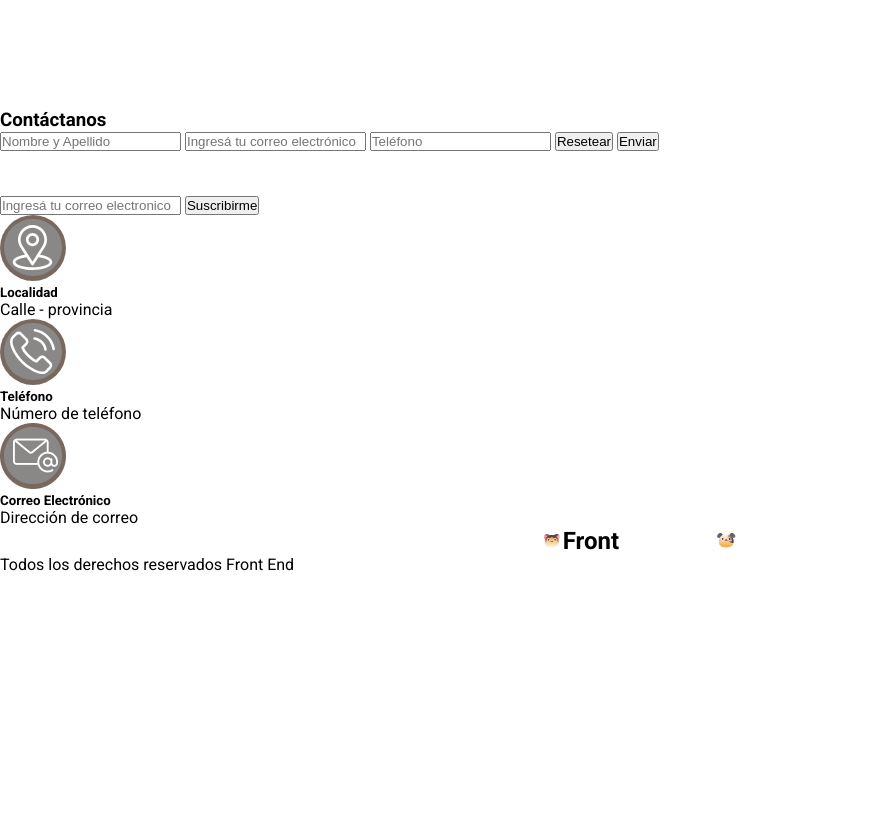
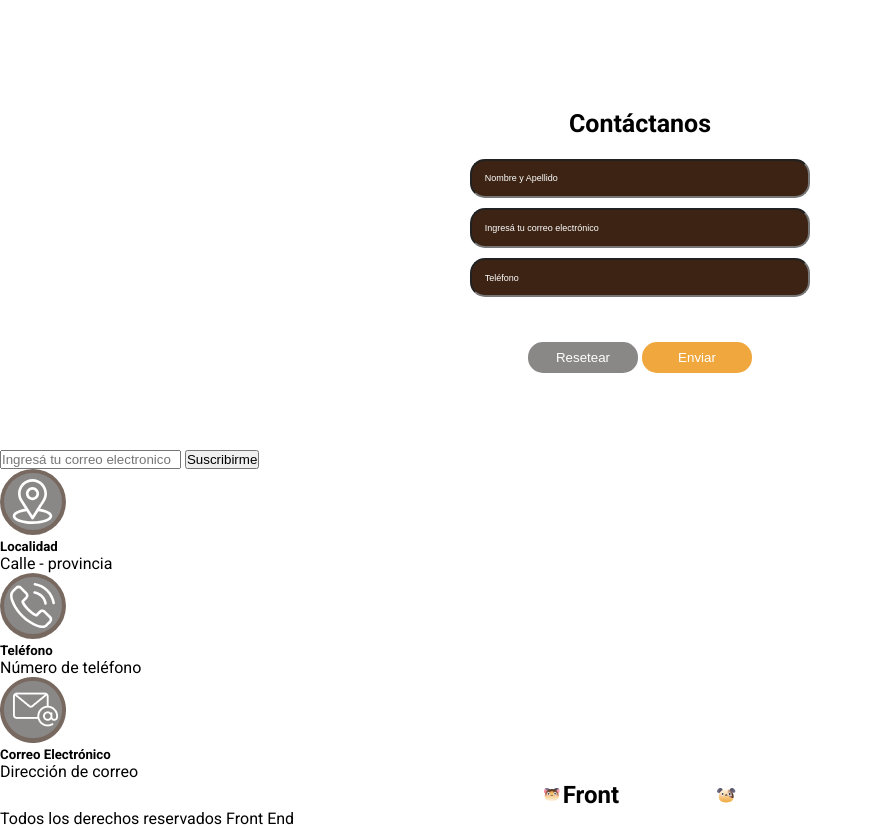
Before and after one commit to romoguill/petShop, a plain HTML site: page root/index.html in a window 1280 px wide. Shown: the part 1054-1882 px from the top of the page, without its empty margins (0-873 px from the left). Before the commit the page ends 1628 px from the top, so only its background shows below. Drawn offline with Linux system fonts and the light colour scheme.

Commit message:
Finished the contact section CSS

```diff
--- a/root/css/style.css
+++ b/root/css/style.css
@@ -177,3 +177,50 @@ nav ul img {
   font-size: 15px;
   font-weight: 500;
 }
+
+/* CONTACT */
+#contact h3 {
+  font-weight: 700px;
+  font-size: 25px;
+  text-align: center;
+}
+
+#contact form {
+  display: flex;
+  flex-direction: column;
+  justify-content: center;
+  align-items: center;
+  padding: 1rem 0 2rem 0;
+}
+
+#contact form input {
+  background-color: var(--secondary-color);
+  border-radius: 15px;
+  padding: .8rem;
+  width: 340px;
+  font-size: 9px;
+  font-weight: 400px;
+  margin: 5px;
+  color: white;
+}
+
+#contact form input::placeholder {
+  color: #fff;
+}
+
+.btn {
+  padding: 0.5rem 1rem;
+  border-radius: 15px;
+  border: none;
+  width: 110px;
+  color: #fff;
+  margin-top: 40px;
+}
+
+.btn-primary {
+  background-color: var(--primary-color);
+}
+
+.btn-secondary {
+  background-color: #8A8787;
+}
--- a/root/index.html
+++ b/root/index.html
@@ -85,8 +85,10 @@
           <input type="text" placeholder="Nombre y Apellido" />
           <input type="email" placeholder="Ingresá tu correo electrónico" />
           <input type="tel" placeholder="Teléfono" />
-          <button type="reset">Resetear</button>
-          <button type="submit">Enviar</button>
+          <div id="btns">
+            <button class="btn btn-secondary" type="reset">Resetear</button>
+            <button class="btn btn-primary" type="submit">Enviar</button>
+          </div>
         </form>
       </section>
 
```
